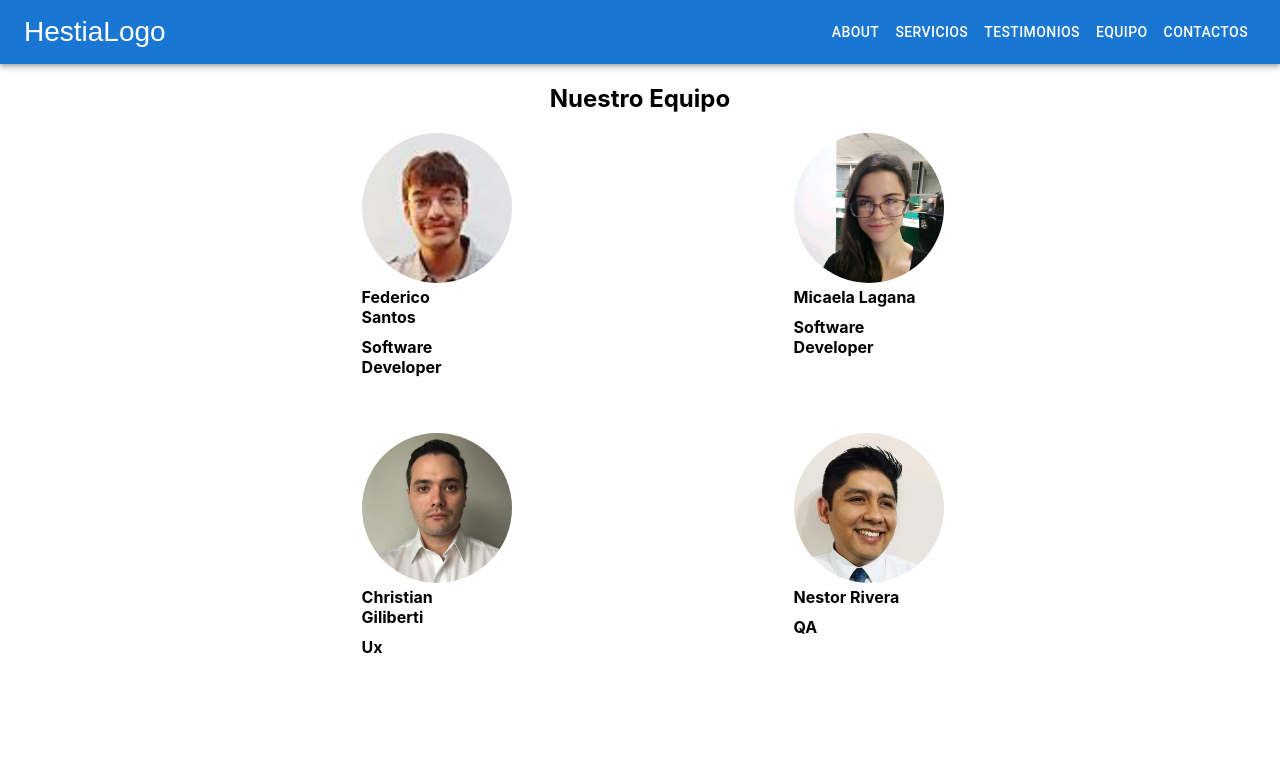
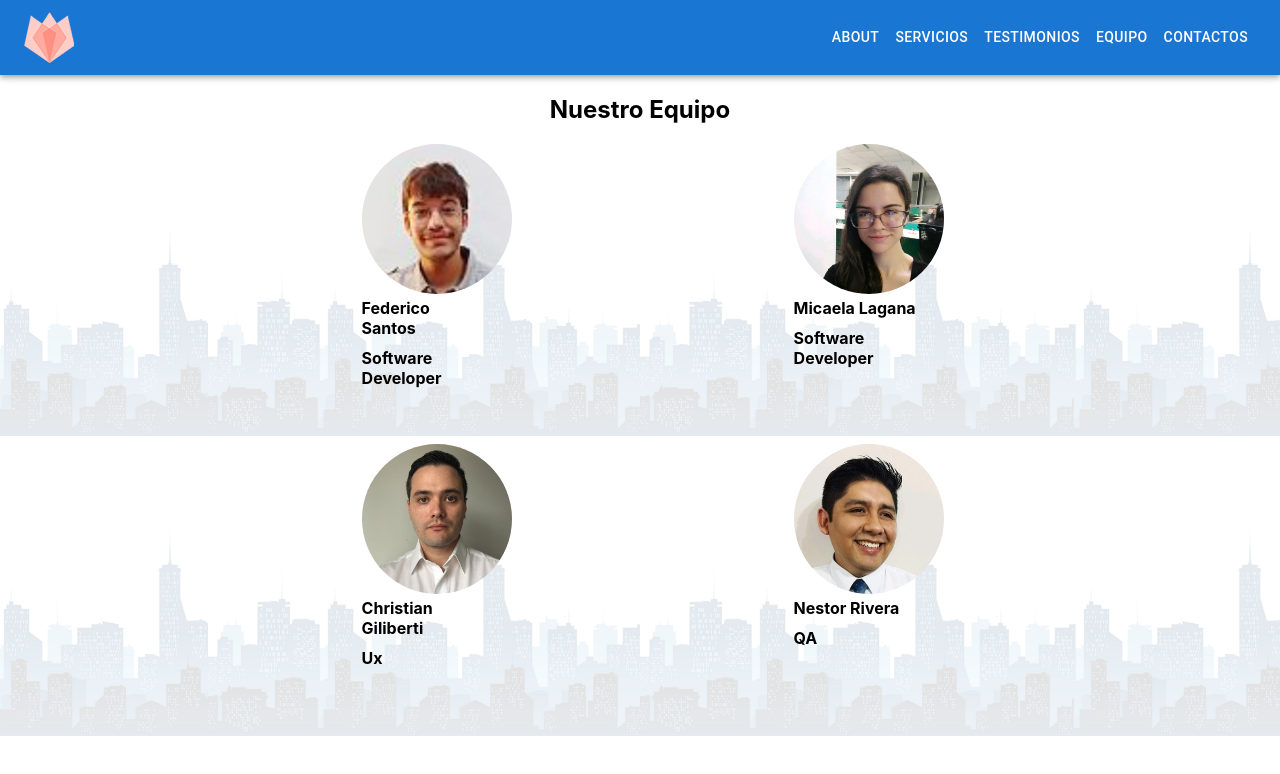
Before and after one commit to MicaelaLagana/Modelos, a React app in the folder hestia/: page /equipo in a window 1280 px wide. Built offline with nearby package versions, Linux system fonts and the light colour scheme.

Commit message:
Logo nav

```diff
--- a/hestia/src/components/navbar/navbar.js
+++ b/hestia/src/components/navbar/navbar.js
@@ -5,7 +5,7 @@ import Toolbar from '@mui/material/Toolbar';
 import IconButton from '@mui/material/IconButton';
 import { Link } from "react-router-dom";
 import Button from '@mui/material/Button';
-
+import logo from  "../../assets/images/logo_h.png";
 
 export default function Navbar() {
   return (
@@ -19,7 +19,7 @@ export default function Navbar() {
             aria-label="open drawer"
             sx={{ mr: 2 }}
           >
-            HestiaLogo
+            <img src={logo}/>
           </IconButton>
 
           <Box sx={{ flexGrow: 1 }} />
--- a/hestia/src/index.css
+++ b/hestia/src/index.css
@@ -35,11 +35,11 @@ code {
 
 
 .teamgrid .MuiGrid-item{
+  background: #000 url('assets/images/bg.jpg') no-repeat center center/cover;
   display: flex;
   justify-content: center;
   width: 100%;
   height: 300px;
-
 }
 
 .cards {
@@ -94,7 +94,7 @@ code {
 }
 
 .card-back {
-  background-color: #333;
+  background-color: #1976d2;
   color: white;
   padding: 20px;
   transform: rotateY(180deg);
```
Also changed, not shown: hestia/src/assets/images/logo_h.png (added).
